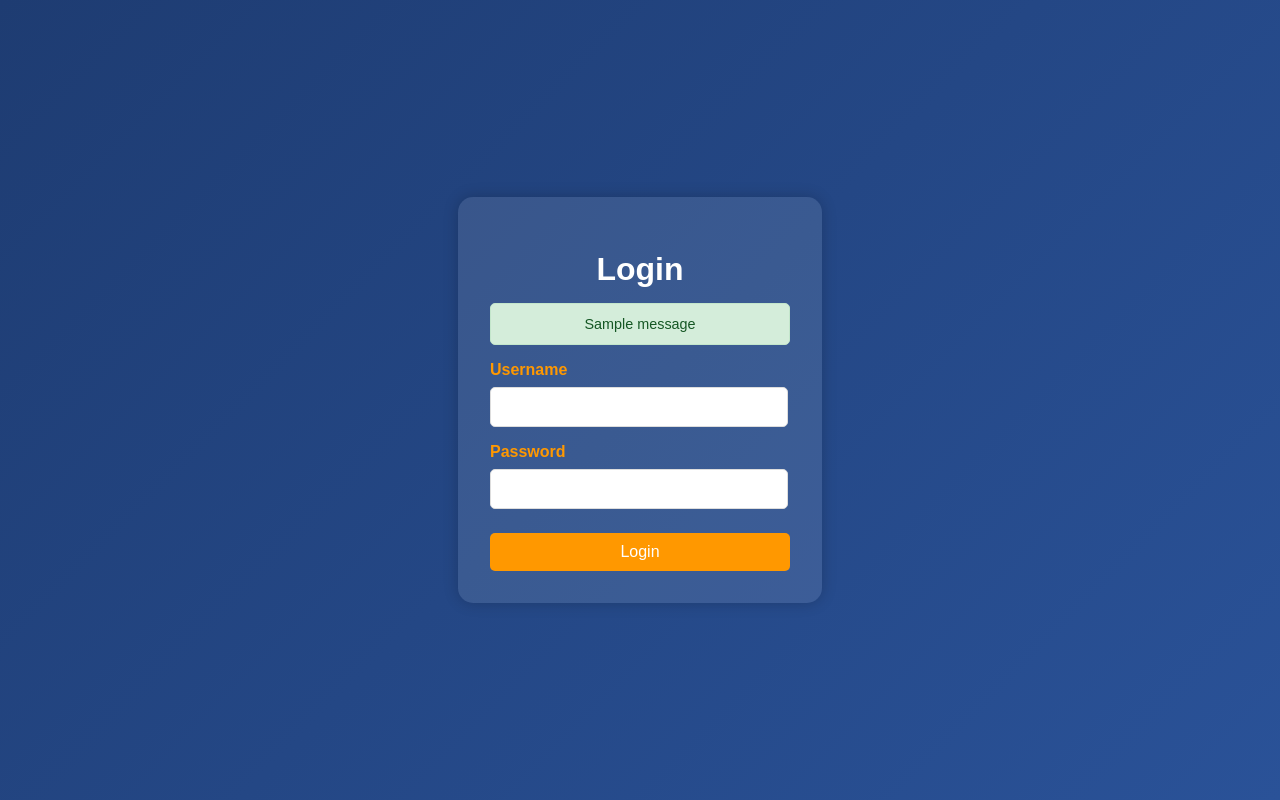
After one commit to MykolaIF/ATR_app, a Flask app: page /login in a window 1280 px wide. The commit adds this page. Run offline with Flask 3, Linux system fonts and the light colour scheme; one stand-in notice (Sample message) is shown.

Commit message:
Add authorization (user, admin), user and admin dashboards

```diff
--- a/flask_app.py
+++ b/flask_app.py
@@ -1,83 +1,91 @@
-import pandas as pd
-from binance.client import Client
-from flask import Flask, render_template, request, jsonify
+from flask import Flask, render_template, redirect, url_for, request, flash
+from flask_login import LoginManager, UserMixin, login_user, login_required, logout_user, current_user
+from werkzeug.security import generate_password_hash, check_password_hash
+from flask_sqlalchemy import SQLAlchemy
+from user_dashboard import user_bp
+from admin_dashboard import admin_bp
 
 app = Flask(__name__)
-client = Client("", "")
-LENGTH = 14
-TIME_FRAME = Client.KLINE_INTERVAL_1HOUR
-TIME_START = f"{LENGTH * 60} minutes ago UTC"
+app.secret_key = 'my1very2secret3key#'  # Змініть на реальний секретний ключ
+app.config['SQLALCHEMY_DATABASE_URI'] = 'sqlite:///users.db'  # Шлях до бази даних
+app.config['SQLALCHEMY_TRACK_MODIFICATIONS'] = False
+
+# Ініціалізація SQLAlchemy
+db = SQLAlchemy(app)
+
+# Ініціалізація Flask-Login
+login_manager = LoginManager()
+login_manager.init_app(app)
+login_manager.login_view = 'login'
 
 
-def rma(s: pd.Series, period: int) -> pd.Series:
-    return s.ewm(alpha=1 / period).mean()
+# Модель користувача
+class User(UserMixin, db.Model):
+    id = db.Column(db.Integer, primary_key=True)
+    username = db.Column(db.String(50), unique=True, nullable=False)
+    password = db.Column(db.String(100), nullable=False)
+    role = db.Column(db.String(20), nullable=False)
 
 
-def atr(df: pd.DataFrame, length: int = 14) -> pd.Series:
-    high, low, prev_close = df['high'], df['low'], df['close'].shift()
-    tr_all = [high - low, high - prev_close, low - prev_close]
-    tr_all = [tr.abs() for tr in tr_all]
-    tr = pd.concat(tr_all, axis=1).max(axis=1)
-    atr_ = rma(tr, length)
-    return atr_
+# Функція для завантаження користувача
+@login_manager.user_loader
+def load_user(user_id):
+    return db.session.get(User, int(user_id))
 
 
-def price_atr_percent(coin: str, only_atr=False):
-    coin = coin.upper()
-    try:
-        klines = client.get_historical_klines(
-            f"{coin}USDT",
-            TIME_FRAME,
-            TIME_START
-        )
-    except:
-        return f"Монети {coin} немає"
-
-    data = pd.DataFrame(klines, columns=["timestamp", "open", "high", "low", "close", "volume",
-                                         "close_time", "quote_asset_volume", "number_of_trades",
-                                         "taker_buy_base", "taker_buy_quote", "ignore"])
-    data = data[["high", "low", "close"]].astype(float)
-    if len(data) > 0:
-        atr_values = atr(data, length=LENGTH)
-
-        current_price = data["close"].iloc[-1]
-        current_atr = atr_values.iloc[-1]
-
-        if only_atr:
-            return round(current_atr / current_price * 100, 2)
-
-        return f"{coin} {round(current_atr / current_price * 100, 2)}% ATR"
-    elif not only_atr:
-        return f"Немає руху ціни {coin} для обрахунку ATR"
+# Реєстрація Blueprint для user_dashboard
+app.register_blueprint(user_bp, url_prefix='/user')
+app.register_blueprint(admin_bp, url_prefix='/admin')
 
 
-def get_top_atr():
-    exchange_info = client.get_exchange_info()
-    usdt_pairs = [s['baseAsset'] for s in exchange_info['symbols'] if s['quoteAsset'] == 'USDT']
-
-    atr_list = []
-    for pair in usdt_pairs[:50]:
-        pair_price_atr = price_atr_percent(pair, only_atr=True)
-        if pair_price_atr:
-            atr_list.append({'coin': pair, 'percent': pair_price_atr})
-
-    return sorted(atr_list, key=lambda x: x["percent"], reverse=True)[:10]
+# Головна сторінка
+@app.route('/')
+def home():
+    return redirect(url_for('login'))
 
 
-@app.route("/get-top-atr", methods=["GET"])
-def get_top_atr_api():
-    data = get_top_atr()
-    return jsonify(data)
+# Сторінка авторизації
+@app.route('/login', methods=['GET', 'POST'])
+def login():
+    if request.method == 'POST':
+        username = request.form['username']
+        password = request.form['password']
+
+        user = User.query.filter_by(username=username).first()
+
+        if user and check_password_hash(user.password, password):
+            login_user(user)
+            # flash('Ви успішно увійшли!', 'success')
+            return redirect(url_for('dashboard'))
+        else:
+            flash('Невірний логін або пароль', 'error')
+
+    return render_template('login.html')
 
 
-@app.route('/', methods=['GET', 'POST'])
-def index():
-    result = ""
-    if request.method == 'POST':
-        coin = request.form.get('coin', '')
-        result = price_atr_percent(coin)
-    return render_template('index.html', result=result)
+# Сторінка dashboard
+@app.route('/dashboard')
+@login_required
+def dashboard():
+    if current_user.role == 'admin':
+        return redirect(url_for('admin_dashboard.admin_dashboard'))
+    elif current_user.role == 'user':
+        return redirect(url_for('user_dashboard.user_dashboard'))
+    else:
+        return redirect(url_for('login'))
+
+
+# Вихід
+@app.route('/logout')
+@login_required
+def logout():
+    logout_user()
+    # flash('Ви вийшли з системи', 'success')
+    return redirect(url_for('login'))
 
 
 if __name__ == '__main__':
+    # Створення бази даних (якщо вона ще не існує)
+    with app.app_context():
+        db.create_all()
     app.run(debug=True)
--- a/requirements.txt
+++ b/requirements.txt
@@ -1,4 +1,7 @@
 pandas
 flask
+flask-login
+flask-bcrypt
+flask-sqlalchemy
 gunicorn
 python-binance
--- /dev/null
+++ b/static/css/styles.css
@@ -0,0 +1,101 @@
+/* Загальні стилі */
+body {
+    font-family: Arial, sans-serif;
+    background: linear-gradient(135deg, #1e3c72, #2a5298);
+    color: white;
+    text-align: center;
+    margin: 0;
+    padding: 0;
+    display: flex;
+    flex-direction: column;
+    align-items: center;
+    justify-content: center;
+    height: 100vh;
+}
+
+/* Контейнер для форми */
+.login-container {
+    background: rgba(255, 255, 255, 0.1);
+    padding: 2rem;
+    border-radius: 15px;
+    box-shadow: 0 0 15px rgba(0, 0, 0, 0.2);
+    width: 100%;
+    max-width: 300px;
+    text-align: center;
+}
+
+/* Заголовок */
+.login-box h1 {
+    margin-bottom: 15px;
+}
+
+/* Форма */
+.login-form {
+    display: flex;
+    flex-direction: column;
+    align-items: stretch;
+}
+
+/* Групи полів форми */
+.form-group {
+    margin-bottom: 1rem;
+    text-align: left;
+}
+
+.form-group label {
+    display: block;
+    margin-bottom: 0.5rem;
+    font-weight: bold;
+    color: #ff9800;
+}
+
+.form-group input {
+    width: calc(100% - 1.5rem);
+    padding: 10px;
+    border: 1px solid #ddd;
+    border-radius: 5px;
+    font-size: 1rem;
+    transition: border-color 0.3s ease;
+}
+
+.form-group input:focus {
+    border-color: #6a11cb;
+    outline: none;
+}
+
+/* Кнопка входу */
+.login-button {
+    background: #ff9800;
+    color: white;
+    border: none;
+    padding: 10px;
+    border-radius: 5px;
+    cursor: pointer;
+    font-size: 16px;
+    width: 100%;
+    margin-top: 0.5rem;
+}
+
+.login-button:hover {
+    background: #e68900;
+}
+
+/* Повідомлення */
+.alert {
+    padding: 0.75rem;
+    border-radius: 5px;
+    margin-bottom: 1rem;
+    font-size: 0.9rem;
+}
+
+.alert-success {
+    background: #d4edda;
+    color: #155724;
+    border: 1px solid #c3e6cb;
+}
+
+.alert-error {
+    background: #f8d7da;
+    color: #721c24;
+    border: 1px solid #f5c6cb;
+}
--- a/static/styles.css
+++ b/static/css/user_styles.css
@@ -18,6 +18,7 @@ body {
     box-shadow: 0 0 15px rgba(0, 0, 0, 0.2);
     width: 80%;
     max-width: 300px;
+    margin: 10px auto;
 }
 h1, h2 {
     margin-bottom: 15px;
@@ -71,6 +72,7 @@ button:disabled {
     box-shadow: 0 0 15px rgba(0, 0, 0, 0.2);
     width: 80%;
     max-width: 300px;
+    margin: 10px auto;
 }
 .info-content p {
     margin: 5px 0;
--- a/static/script.js
+++ b/static/script.js
@@ -17,7 +17,7 @@ document.addEventListener("DOMContentLoaded", function () {
         }, 1000);
 
         try {
-            const response = await fetch("/get-top-atr");
+            const response = await fetch("/user/get-top-atr");
             const data = await response.json();
 
             // Оновлення вмісту
--- /dev/null
+++ b/templates/login.html
@@ -0,0 +1,35 @@
+<!DOCTYPE html>
+<html lang="en">
+<head>
+    <meta charset="UTF-8">
+    <meta name="viewport" content="width=device-width, initial-scale=1.0">
+    <title>Login</title>
+    <link rel="icon" href="{{ url_for('static', filename='favicon.png') }}" type="image/x-icon">
+    <link rel="stylesheet" href="{{ url_for('static', filename='css/styles.css') }}">
+</head>
+<body>
+    <div class="login-container">
+        <div class="login-box">
+            <h1>Login</h1>
+            {% with messages = get_flashed_messages(with_categories=true) %}
+                {% if messages %}
+                    {% for category, message in messages %}
+                        <div class="alert alert-{{ category }}">{{ message }}</div>
+                    {% endfor %}
+                {% endif %}
+            {% endwith %}
+            <form method="POST" class="login-form">
+                <div class="form-group">
+                    <label for="username">Username</label>
+                    <input type="text" id="username" name="username" required>
+                </div>
+                <div class="form-group">
+                    <label for="password">Password</label>
+                    <input type="password" id="password" name="password" required>
+                </div>
+                <button type="submit" class="login-button">Login</button>
+            </form>
+        </div>
+    </div>
+</body>
+</html>
--- /dev/null
+++ b/user_dashboard/__init__.py
@@ -0,0 +1,6 @@
+from flask import Blueprint
+
+# Створення Blueprint для user_dashboard
+user_bp = Blueprint('user_dashboard', __name__)
+
+from . import routes
```
Also changed, not shown: admin_dashboard/__init__.py (added, +7 -0 lines), admin_dashboard/routes.py (added, +45 -0 lines), static/css/admin_styles.css (added, +40 -0 lines), static/orders.js (added, +36 -0 lines), templates/admin_dashboard.html (added, +16 -0 lines), templates/user_dashboard.html (renamed from templates/index.html, +5 -3 lines), user_dashboard/routes.py (added, +82 -0 lines), instance/users.db (added).
